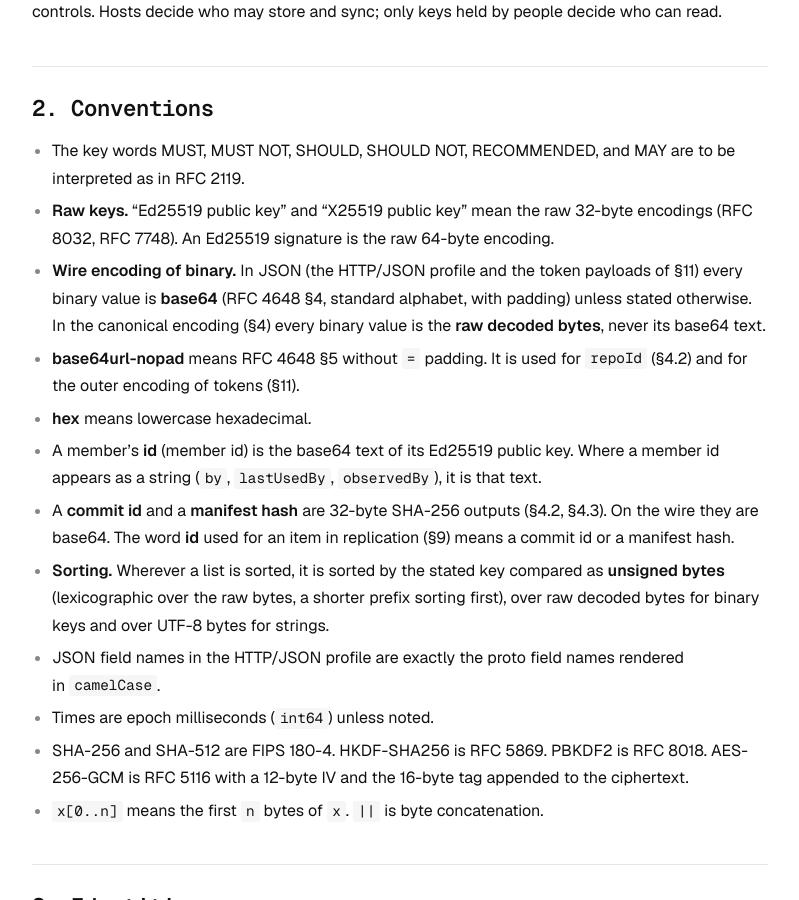
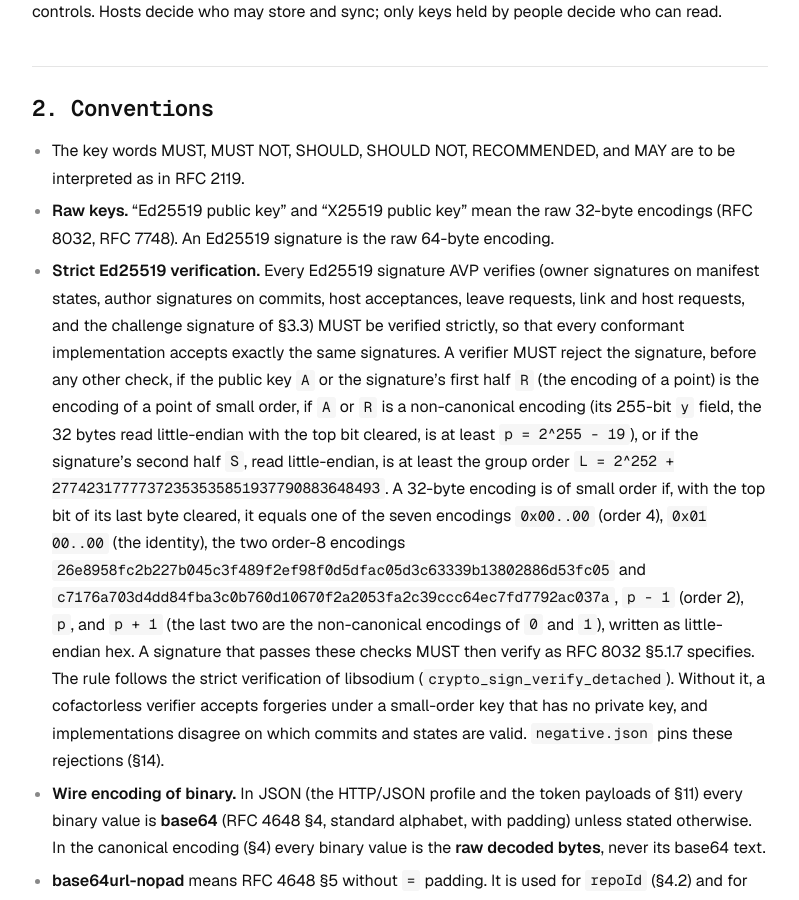
Before and after one commit to trqlmao/avp, a Jekyll site: the page built from SPEC.md, in a window 1280 px wide and 900 px high, scrolled down 1326 px. Shown: the whole window, without its empty margins (240-1039 px from the left). Built offline with Jekyll 4.4.1, drawn with Linux system fonts in a browser that asks for light colours; our own code applies the rules of GitHub Pages for plain Markdown files; some of the changed text lies outside the part shown.

Commit message:
docs(spec): require strict ed25519 verification
Cofactorless Ed25519 verification, as the JDK and OpenSSL do it,
accepts forgeries under a small-order public key that has no private
key, so engines built on different libraries disagreed on which
manifests and commits are valid. Every AVP signature check now
rejects a small-order or non-canonical public key or R and a
non-canonical S before RFC 8032 verification, as libsodium does.

```diff
--- a/SPEC.md
+++ b/SPEC.md
@@ -45,6 +45,23 @@ who may store and sync; only keys held by people decide who can read.
   RFC 2119.
 - **Raw keys.** "Ed25519 public key" and "X25519 public key" mean the raw 32-byte encodings (RFC 8032,
   RFC 7748). An Ed25519 signature is the raw 64-byte encoding.
+- **Strict Ed25519 verification.** Every Ed25519 signature AVP verifies (owner signatures on manifest
+  states, author signatures on commits, host acceptances, leave requests, link and host requests, and the
+  challenge signature of §3.3) MUST be verified strictly, so that every conformant implementation accepts
+  exactly the same signatures. A verifier MUST reject the signature, before any other check, if the public
+  key `A` or the signature's first half `R` (the encoding of a point) is the encoding of a point of small
+  order, if `A` or `R` is a non-canonical encoding (its 255-bit `y` field, the 32 bytes read little-endian
+  with the top bit cleared, is at least `p = 2^255 - 19`), or if the signature's second half `S`, read
+  little-endian, is at least the group order `L = 2^252 + 27742317777372353535851937790883648493`. A
+  32-byte encoding is of small order if, with the top bit of its last byte cleared, it equals one of the
+  seven encodings `0x00..00` (order 4), `0x01 00..00` (the identity), the two order-8 encodings
+  `26e8958fc2b227b045c3f489f2ef98f0d5dfac05d3c63339b13802886d53fc05` and
+  `c7176a703d4dd84fba3c0b760d10670f2a2053fa2c39ccc64ec7fd7792ac037a`, `p - 1` (order 2), `p`, and `p + 1`
+  (the last two are the non-canonical encodings of `0` and `1`), written as little-endian hex. A signature
+  that passes these checks MUST then verify as RFC 8032 §5.1.7 specifies. The rule follows the strict
+  verification of libsodium (`crypto_sign_verify_detached`). Without it, a cofactorless verifier accepts
+  forgeries under a small-order key that has no private key, and implementations disagree on which
+  commits and states are valid. `negative.json` pins these rejections (§14).
 - **Wire encoding of binary.** In JSON (the HTTP/JSON profile and the token payloads of §11) every binary
   value is **base64** (RFC 4648 §4, standard alphabet, with padding) unless stated otherwise. In the
   canonical encoding (§4) every binary value is the **raw decoded bytes**, never its base64 text.
@@ -1172,8 +1189,10 @@ An implementation is conformant if it satisfies every MUST above and reproduces
 - **Negative cases**: `negative.json`, valid constructions with one mutation each that a conformant
   implementation MUST reject, including a manifest with a bad signature or a wrong previous hash, a commit
   whose id does not recompute or whose author signed another id, a payload whose AAD v2 has a swapped parent,
-  a link grant unwrapped with the data key wrap label, and an acceptance verified with another host key.
-  Reproducing the positive vectors is necessary but not sufficient.
+  a link grant unwrapped with the data key wrap label, an acceptance verified with another host key, and
+  the Ed25519 signatures that strict verification (§2) rejects: a small-order public key or `R`, a
+  non-canonical public key, and a non-canonical `S`. Reproducing the positive vectors is necessary but not
+  sufficient.
 
 Every committed vector is reproducible from documented seeds by [`vectors/generate.ts`](vectors/generate.ts)
 (`--check` re-derives and asserts them; it also owns `negative.json`). See
```
